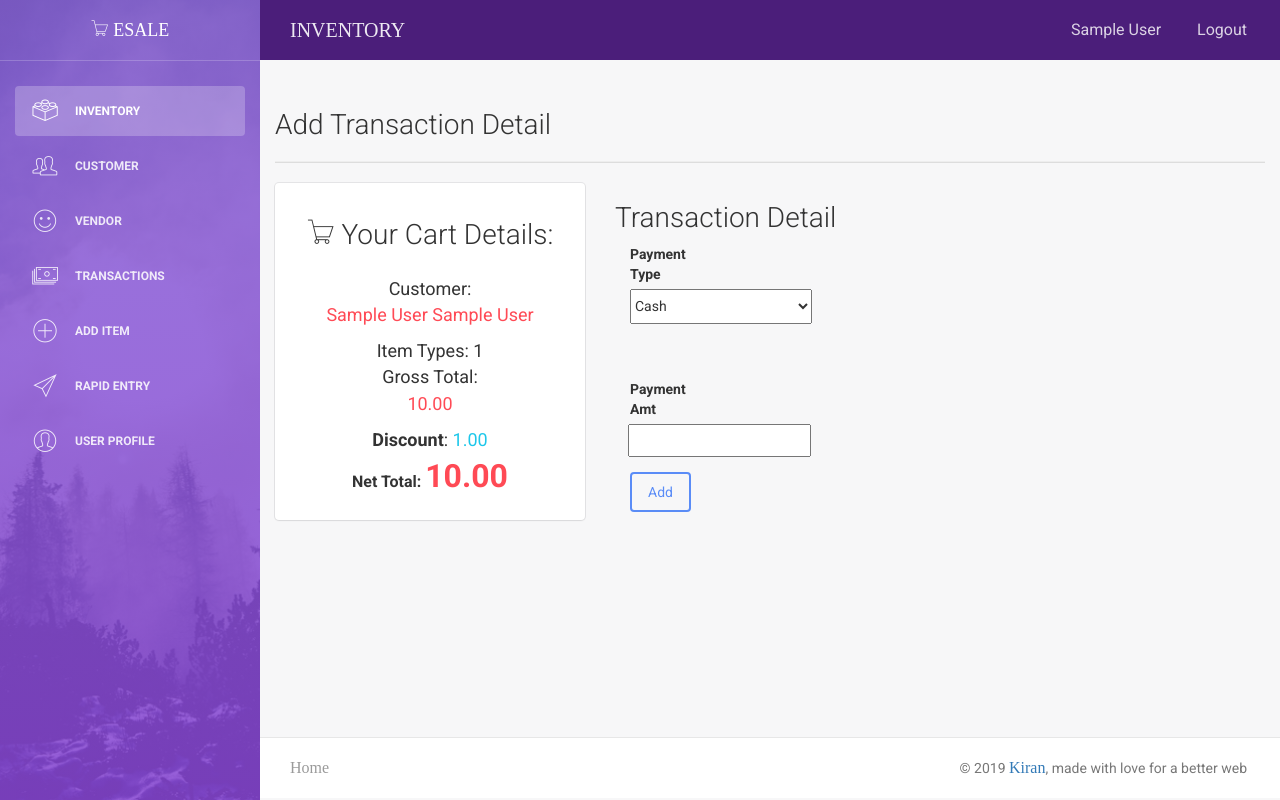
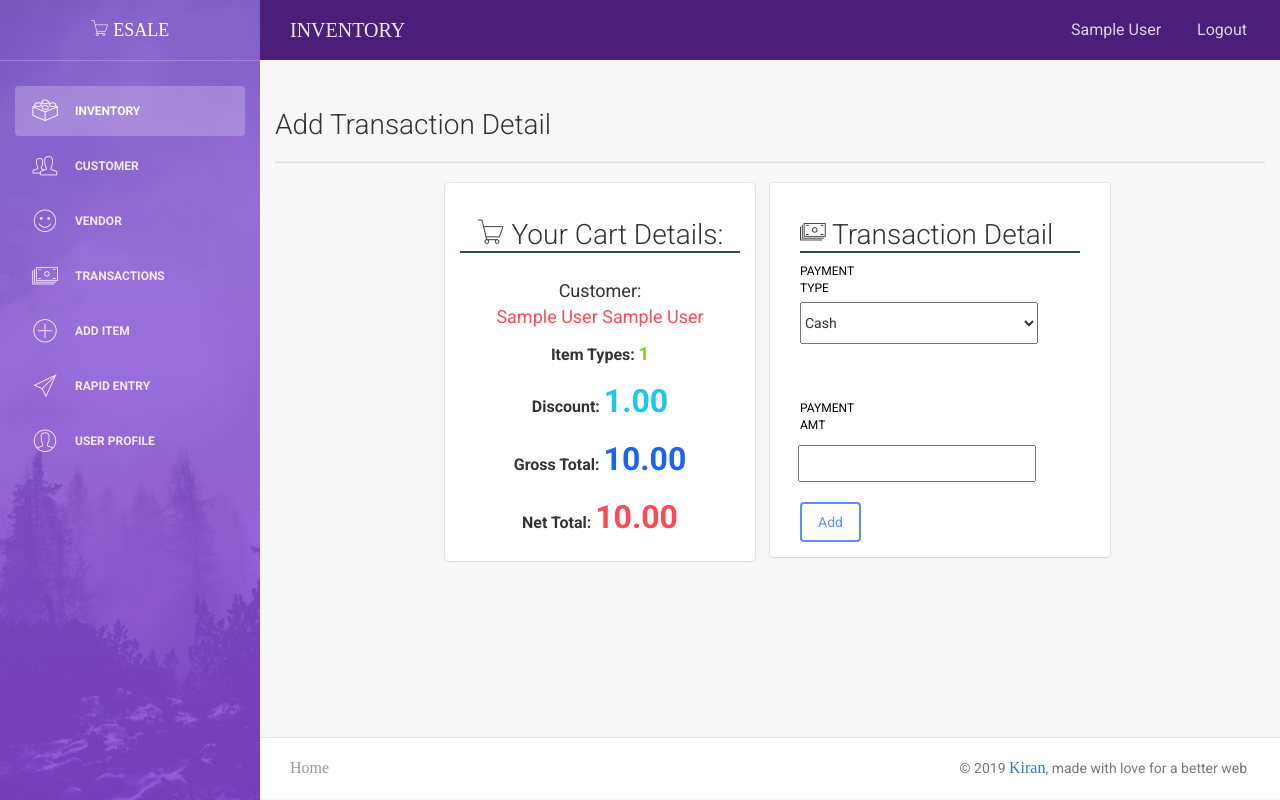
Before and after one commit to kiranparajuli589/eSale, a Django app: page /transaction/1/ in a window 1280 px wide. Run offline with Django 3.2, Linux system fonts and the light colour scheme; a user stored in the database is signed in; tables that the repository leaves empty hold one stand-in row (values such as "Sample post"); some libraries are stand-ins or nearby versions.

Commit message:
Minor Updates 2

```diff
--- a/templates/dashboard/add_transaction.html
+++ b/templates/dashboard/add_transaction.html
@@ -26,31 +26,38 @@
     <hr style="height: 1px; background-color: #DDDDDD">
 
     <div class="row">
+        <div class="col-md-2"></div>
         <div class="col-md-4">
             <div class="card text-center">
                 <div class="header">
-                    <h3><i class="pe-7s-cart"></i> Your Cart Details:</h3>
+                    <h3 style="border-bottom: 2px solid darkslategray"><i class="pe-7s-cart"></i> Your Cart Details:</h3>
                 </div>
                 <div class="content" style="font-size: large">
                     {% if order.customer %}
                         Customer: <p class="text-danger" style="font-size: large">{{ order.customer }}</p>
                     {% endif %}
-                    Item Types: {{ cart_items.count }}<br>
-                    Gross Total: <p class="text-danger" style="font-size: large">{{ order.tot_sale_price }}</p>
-                    <span style="font-weight: bold">Discount</span>: <span class="text-info">{{ order.disc_amt }}</span> <br>
+
+                    <p style="font-weight: bold">Item Types: <span class="text-success inline-group" style="font-size: large"> {{ cart_items.count }}</span></p>
+                    <p style="font-weight: bold">Discount: <span class="text-info inline-group" style="font-size: xx-large">{{ order.disc_amt }}</span></p>
+                    <p style="font-weight: bold">Gross Total: <span class="text-primary inline-group" style="font-size: xx-large">{{ order.tot_sale_price }}</span></p>
+
                     <p style="font-weight: bold">Net Total: <span class="text-danger inline-group" style="font-size: xx-large">{{ order.grand_total }}</span></p>
                 </div>
             </div>
         </div>
-        <div class="container col-md-4">
-            <h3>Transaction Detail</h3>
+        <div class=" card container col-md-4">
+            <div class="header">
+                <h3 style="border-bottom: 2px solid darkslategray">
+                    <i class="pe-7s-cash"></i>
+                    Transaction Detail</h3>
+            </div>
 
-            <form method="POST" enctype="multipart/form-data" class="col-md-4">
+            <form method="POST" enctype="multipart/form-data" class="col-md-5">
                 {% csrf_token %}
                 <fieldset class="form-group">
                     <label style="padding-right: 43px">Payment Type</label>
                     <style>
-                        select {width: 13em; height: 2.5em}
+                        select {width: 17em; height: 3em}
                     </style>
                     {{ form.payment_type }}
                 </fieldset>
@@ -58,17 +65,14 @@
                 <fieldset class="form-group">
                     {% if not order.customer %}
                         <label style="padding-right: 70px">Customer</label>
-                        <style>
-                            select {width: 13em; height: 2.5em}
-                        </style>
                         {{ form.customer }}
                     {% endif %}
 
                 <br><br>
                     <div class="row" id="pamt">
-                        <label class="col-md-5">Payment Amt</label>
+                        <label class="col-md-5" style="margin-top: -5px;">Payment Amt</label>
                         <input id='recieve' class="col-md-12" type="number" max="{{ order.grand_total }}" min="{{ 0 }}"
-                               name="received" class="form-control" style="width: 13.1em; height: 33px; margin-left: 13px">
+                               name="received" class="form-control" style="width: 17em; height: 37px; margin-left: 13px;margin-bottom: 5px">
                     </div>
                 </fieldset>
                 <div class="form-group">
@@ -98,8 +102,9 @@
             let c_id = c.options[c.selectedIndex].value;
             console.log(c_id);
             if (c_id === '') {
-                document.getElementById('pamt').style.display = 'none';
-                $("#recieve").prop('required',false);
+                $("#pamt").hide();
+                 $("#recieve").prop('readonly', true);
+                 $("#recieve").prop('required',false);
                 $("#id_payment_type").val("CASH").change();
                 $('#id_payment_type > option:not(:selected)').attr('disabled', true);
             } else {
```
Also changed, not shown: templates/dashboard/add_transaction_2.html (+20 -11 lines).
